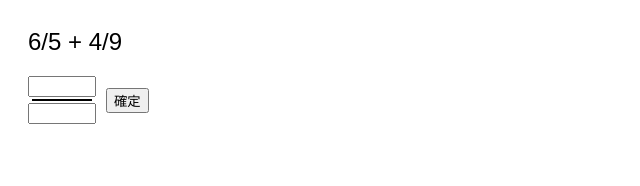
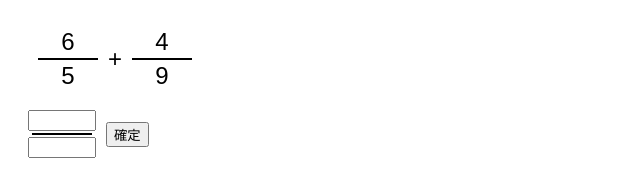
Before and after one commit to kenkun499be/bunsuu, a plain HTML site: page index.html in a window 1280 px wide. Both pictures are taken after a click on the button "開始". Shown: the whole page, without its empty margins (0-640 px from the left). Drawn offline with Linux system fonts and the light colour scheme.

Commit message:
Update index.html

```diff
--- a/index.html
+++ b/index.html
@@ -2,7 +2,7 @@
 <html lang="ja">
 <head>
   <meta charset="UTF-8">
-  <title>分数の計算</title>
+  <title>分数計算サイト</title>
   <style>
     body {
       font-family: sans-serif;
@@ -20,6 +20,8 @@
     .problem {
       font-size: 24px;
       margin-bottom: 20px;
+      display: flex;
+      align-items: center;
     }
     .input-section {
       display: flex;
@@ -33,6 +35,12 @@
       border-top: 2px solid black;
       width: 60px;
       margin: 2px 0;
+    }
+    .fraction {
+      display: flex;
+      flex-direction: column;
+      align-items: center;
+      margin: 0 10px;
     }
   </style>
 </head>
@@ -70,6 +78,10 @@
       return Math.floor(Math.random() * (max - min + 1)) + min;
     }
 
+    function generateFractionHTML(numerator, denominator) {
+      return `<div class="fraction"><div>${numerator}</div><div class="line"></div><div>${denominator}</div></div>`;
+    }
+
     function generateProblem() {
       const numeratorMin = parseInt(document.getElementById('numeratorMin').value);
       const numeratorMax = parseInt(document.getElementById('numeratorMax').value);
@@ -89,7 +101,13 @@
       let bNum = getRandomInt(numeratorMin, numeratorMax);
       let bDen = getRandomInt(denominatorMin, denominatorMax);
 
-      document.getElementById('problemText').textContent = `${aNum}/${aDen} ${op} ${bNum}/${bDen}`;
+      const problemHTML = `
+        ${generateFractionHTML(aNum, aDen)}
+        <div>${op}</div>
+        ${generateFractionHTML(bNum, bDen)}
+      `;
+      document.getElementById('problemText').innerHTML = problemHTML;
+
       currentAnswer = calculateFractionAnswer(aNum, aDen, bNum, bDen, op);
     }
 
```
